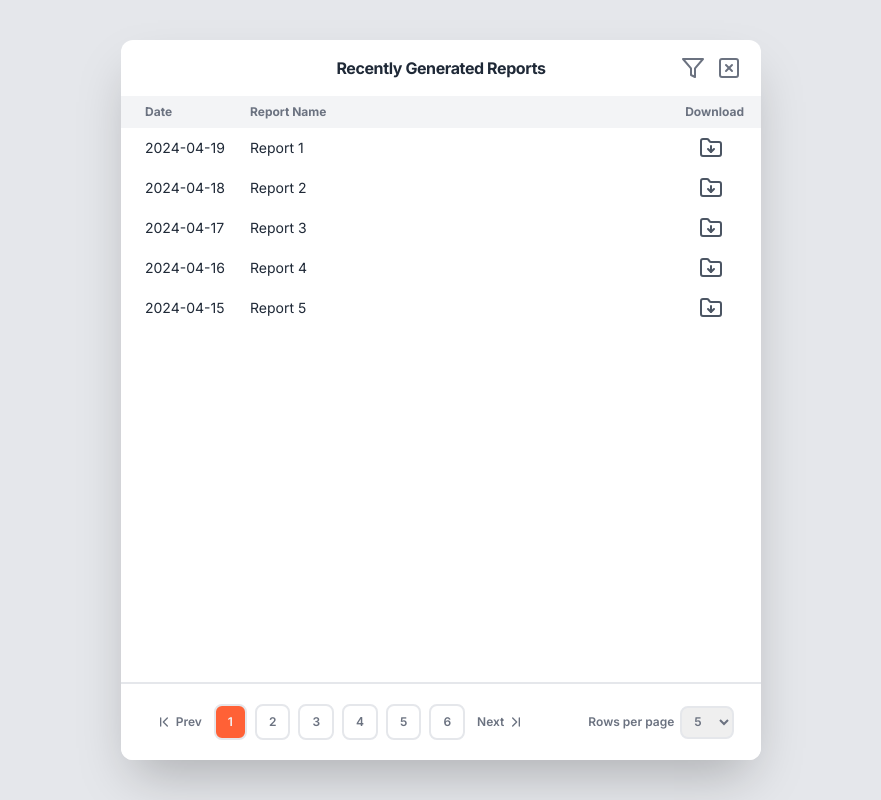
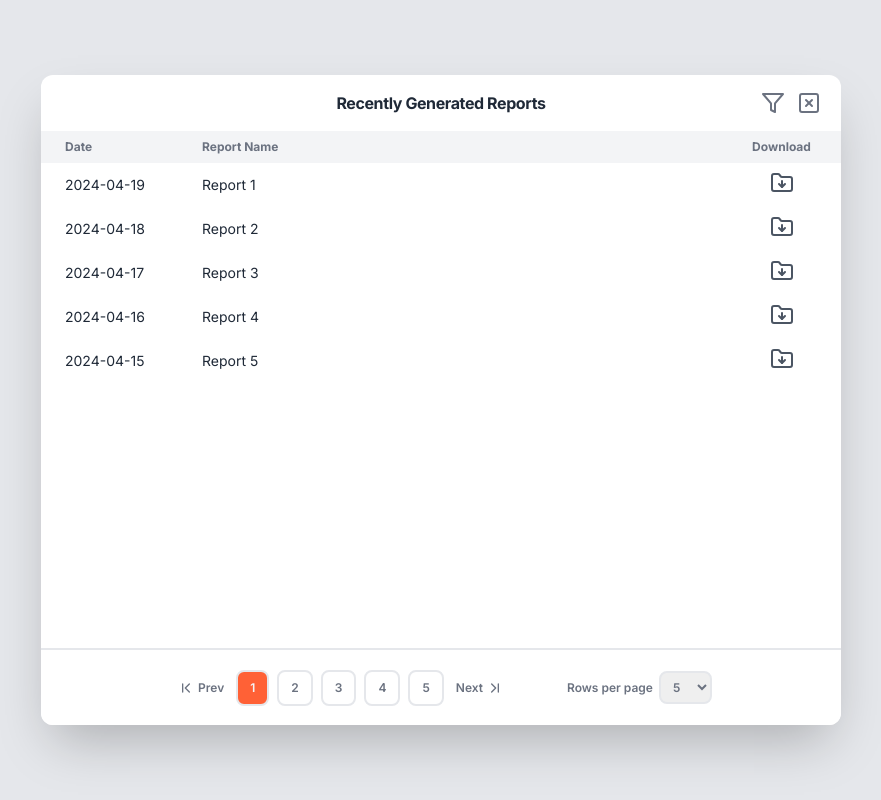
Before and after one commit to Its-Anth0ny/dialogbox, a Next.js app: page /pagination in a window 1280 px wide. Shown: the whole page, without its empty margins (199-1080 px from the left). Built offline with nearby package versions, Linux system fonts and the light colour scheme.

Commit message:
fixes, minor changes

```diff
--- a/package.json
+++ b/package.json
@@ -12,7 +12,8 @@
     "lucide-react": "^0.371.0",
     "next": "14.2.2",
     "react": "^18",
-    "react-dom": "^18"
+    "react-dom": "^18",
+    "react-router-dom": "^6.22.3"
   },
   "devDependencies": {
     "@types/node": "^20",
--- a/src/app/page.tsx
+++ b/src/app/page.tsx
@@ -2,10 +2,18 @@ import Link from "next/link";
 
 export default function Home() {
     return (
-        <div className="w-full h-full">
-            <h1>Welcome to My Report App</h1>
-            <p>Click below to view recently generated reports:</p>
-            <Link href="/pagination">View Reports</Link>
+        <div className="flex flex-col items-center justify-center h-screen bg-gray-100">
+            <h1 className="text-3xl font-bold mb-4">
+                Welcome to My Report App
+            </h1>
+            <p className="text-lg text-gray-700 mb-8">
+                Click below to view recently generated reports
+            </p>
+            <Link href="/pagination">
+                <p className="px-6 py-3 bg-blue-500 text-white rounded-lg shadow-md hover:bg-blue-600">
+                    View Reports
+                </p>
+            </Link>
         </div>
     );
 }
--- a/src/app/pagination/page.tsx
+++ b/src/app/pagination/page.tsx
@@ -39,7 +39,7 @@ const ReportsPage = () => {
 
     return (
         <div className="w-full h-full flex justify-center items-center bg-gray-200">
-            <div className="h-[90%] max-w-full w-full md:max-w-[75%] md:w-auto lg:max-w-[50%] lg:w-auto flex flex-col justify-between rounded-xl bg-white shadow-2xl">
+            <div className="h-[650px] max-w-[550px] w-full md:max-w-[700px] md:w-auto lg:max-w-[800px] lg:w-auto flex flex-col justify-between rounded-xl bg-white shadow-2xl">
                 <ReportDialog reports={currentReports} />
                 <Paginator
                     currentPage={currentPage}
--- a/src/app/pagination/paginator.tsx
+++ b/src/app/pagination/paginator.tsx
@@ -8,10 +8,11 @@ const Paginator = ({
     onPageChange,
 }) => {
     const pages = Array.from({ length: totalPages }, (_, i) => i + 1);
+    const rows = Math.ceil(pages.length / 5);
     const reports = generateDummyReports();
 
     return (
-        <div className="flex justify-center items-center space-x-14 text-gray-500 text-xs font-semibold rounded-xl bg-white p-5">
+        <div className="h-[75px] flex justify-center items-center space-x-14 text-gray-500 text-xs font-semibold rounded-xl bg-white p-5">
             <div className="flex items-center">
                 <button
                     onClick={() => {
@@ -26,7 +27,21 @@ const Paginator = ({
                     </div>
                 </button>
                 <div className="flex">
-                    {pages.map((page) => (
+                    {rows < 2
+                        ? pages.map((page) => (
+                              <button
+                                  key={page}
+                                  onClick={() => onPageChange(page)}
+                                  className={`py-2 px-3 mx-1 rounded-lg border-solid border-gray-200 border-2 ${
+                                      currentPage === page
+                                          ? "bg-[#ff6136] text-gray-100"
+                                          : ""
+                                  }`}
+                              >
+                                  {page}
+                              </button>
+                          ))
+                        : pages.slice(0, 5).map((page) => (
                               <button
                                   key={page}
                                   onClick={() => onPageChange(page)}
@@ -57,11 +72,13 @@ const Paginator = ({
             <div className="flex items-center space-x-1.5">
                 <label>Rows per page </label>
                 <select
-                    onChange={(e) => onRowNumChange(e.target.value)}
+                    onChange={(e) => {
+                        onRowNumChange(e.target.value), onPageChange(1);
+                    }}
                     defaultValue={5}
                     className="border-solid border-gray-200 border-2 rounded-lg px-2 py-1.5"
                 >
-                    {[...Array(reports.length < 15 ? reports.length : 15)].map(
+                    {[...Array(reports.length < 11 ? reports.length : 11)].map(
                         (_, index) => (
                             <option key={index + 1} value={index + 1}>
                                 {index + 1}
--- a/src/app/pagination/reportdialog.tsx
+++ b/src/app/pagination/reportdialog.tsx
@@ -1,16 +1,21 @@
 import { FolderDown, Filter, SquareX } from "lucide-react";
+import Link from "next/link";
 
 const ReportDialog = ({ reports }) => {
     return (
-        <div className="h-full relative border-solid border-gray-200 border-b-2 overflow-y-hidden">
+        <div className="h-[575px] relative border-solid border-gray-200 border-b-2 overflow-y-hidden">
             <div className="flex justify-center items-center p-4 relative">
                 <h2 className="text-base text-center font-bold text-gray-800 tracking-tight">
                     Recently Generated Reports
                 </h2>
-                <Filter className="absolute top-0 right-0 mt-4 mr-14 text-gray-500" />
-                <SquareX className="absolute top-0 right-0 mt-4 mr-5 text-gray-500" />
+                <Filter className="absolute top-0 right-0 mt-4 mr-14 text-gray-500 hover:text-gray-700" />
+                <Link href="/">
+                    <button>
+                        <SquareX className="absolute top-0 right-0 mt-4 mr-5 text-gray-500 hover:text-gray-700" />
+                    </button>
+                </Link>
             </div>
-            <div className="h-full w-full overflow-y-hidden">
+            <div className="h-[520px] w-full">
                 <table className="w-full table-fixed">
                     <thead className="text-left text-xs font-semibold text-gray-500 bg-gray-100 ">
                         <tr>
@@ -21,18 +26,18 @@ const ReportDialog = ({ reports }) => {
                             </th>
                         </tr>
                     </thead>
-                    <tbody className="h-full w-full overflow-y-scroll">
+                    <tbody className="h-full w-full">
                         {reports.map((report) => (
                             <tr
                                 key={report.id}
                                 className="text-sm text-gray-800"
                             >
-                                <td className="py-2 pl-6">
+                                <td className="py-3 pl-6">
                                     {report.generatedDate}
                                 </td>
                                 <td className="py-2">{report.name}</td>
                                 <td className="py-2 pr-6 flex justify-center">
-                                    <FolderDown className="text-gray-600" />
+                                    <FolderDown className="text-gray-600 hover:text-gray-800" />
                                 </td>
                             </tr>
                         ))}
--- a/src/utils/dummydata.jsx
+++ b/src/utils/dummydata.jsx
@@ -2,14 +2,16 @@ export const generateDummyReports = () => {
     const currentDate = new Date();
     const reports = [];
 
-    for (let i = 0; i < 30; i++) {
+    for (let i = 0; i < 40; i++) {
         const generatedDate = new Date(currentDate - i * 24 * 60 * 60 * 1000);
         const report = {
             id: i + 1,
             name: `Report ${i + 1}`,
-            generatedDate: generatedDate.toISOString().split("T")[0], //(YYYY-MM-DDTHH:mm:ss.sssZ)
+            generatedDate: generatedDate.toISOString().split("T")[0],
+            generatedTime: generatedDate.toISOString().split("T")[1], //(YYYY-MM-DDTHH:mm:ss.sssZ)
         };
         reports.push(report);
     }
+
     return reports;
 };
```
Also changed, not shown: 1 other file (tests, documents, lock files or other folders). Lines whose indentation alone changed are shown as unchanged.
